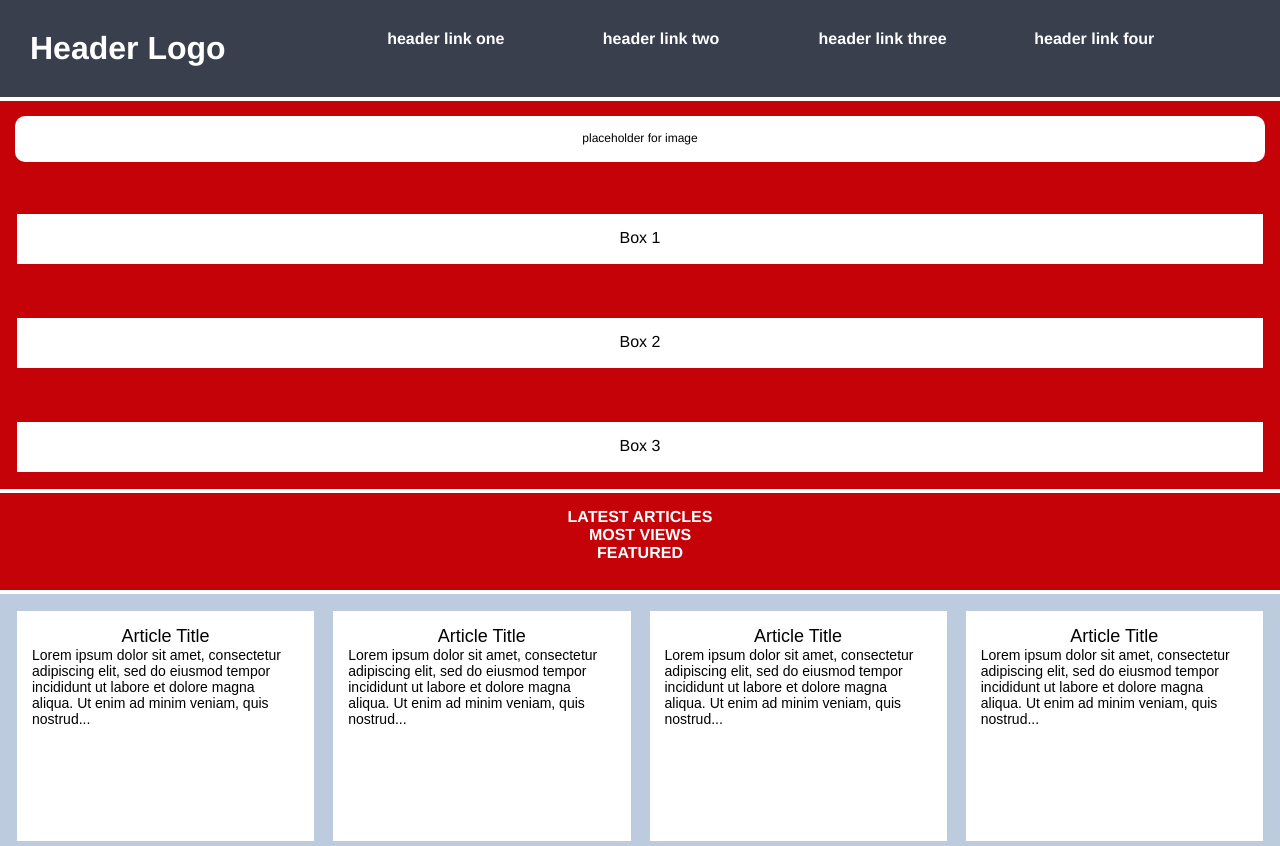
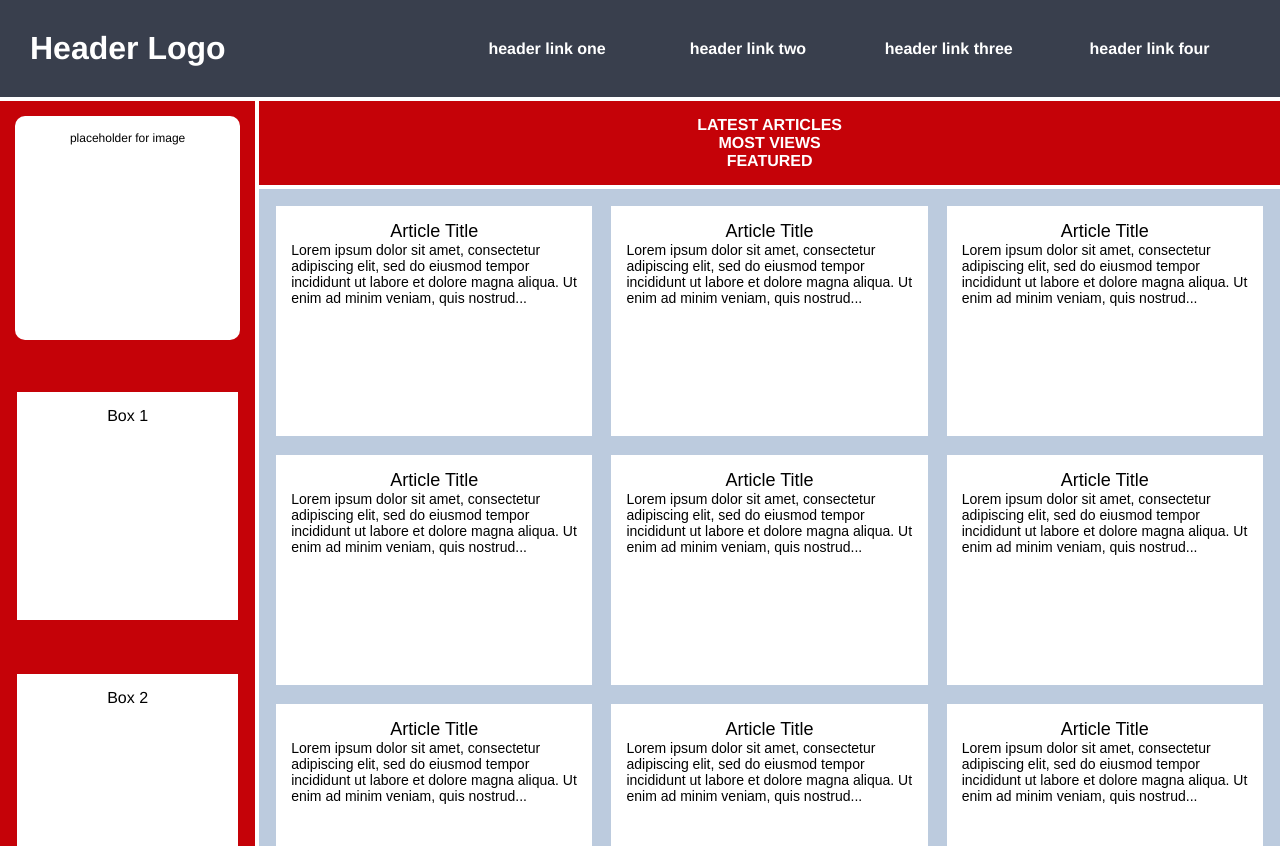
Before and after one commit to nd31pr0/odin-css-foundations, a plain HTML site: page grid/03-grid-layout-3/index.html in a window 1280 px wide. Shown: the top 846 px of the page. Drawn offline with Linux system fonts and the light colour scheme.

Commit message:
adjust header and sidebar

```diff
--- a/grid/03-grid-layout-3/style.css
+++ b/grid/03-grid-layout-3/style.css
@@ -7,7 +7,7 @@
     text-align: center;
     display: grid;
     grid-gap: 4px;
-    grid-template-rows: 1fr 4fr 1fr;
+    grid-template-columns: 1fr 4fr;
   }
 
   .container div {
@@ -17,23 +17,35 @@
     font-weight: bold;
     color: white;
   }
+  .container .sidebar {
+    /* display: grid;
+    grid-template-rows: repeat(4, 1fr; */
+  }
   .header .logo {
     text-align: left;
   }
 
   .header {
+    grid-column: 1/3;
     background-color: #393f4d;
     display: grid;
-    grid-template-columns: 2fr 5fr;
+    grid-template-columns: 1fr 2fr;
+  }
+  .logo {
+    justify-self: start;
+  }
+  .menu {
+    align-self: center;
+  }
+  .menu ul {
+    display: grid;
+    grid-template-columns: repeat(4, 1fr);
   }
 
   .menu ul,
   .menu li {
     font-size: 16px;
-    display: grid;
-    grid-template-columns: repeat(4, 1fr);
-    text-align: center;
-    white-space: nowrap;
+    list-style-type: none;
   }
   li {
     display: inline-block
@@ -43,6 +55,7 @@
     background-color: #C50208;
     display: grid;
     grid-gap: 50px;
+    grid-row: 2/4;
   }
 
   .sidebar .photo {
```
